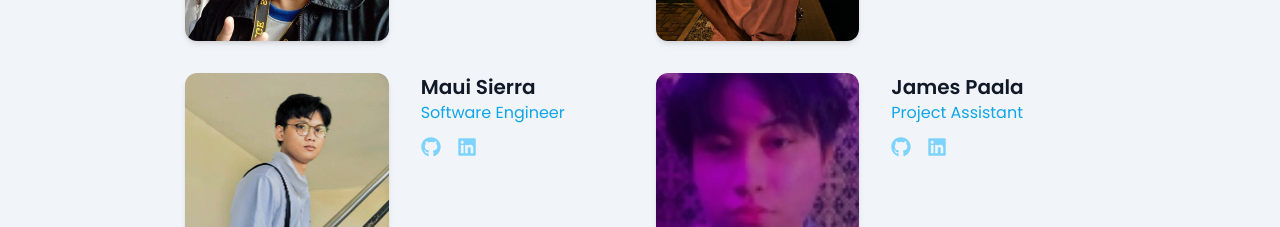
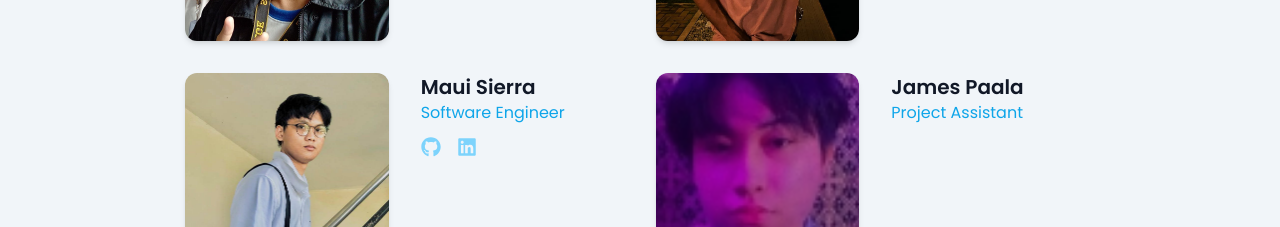
Before and after one commit to GianAndrew/pcs-company-web, a React (Vite) app: page / in a window 1280 px wide. Shown: the part 3220-3447 px from the top of the page. Built offline with nearby package versions, Linux system fonts and the light colour scheme.

Commit message:
linkedin was added for one of teamates

```diff
--- a/src/components/TeamSection.jsx
+++ b/src/components/TeamSection.jsx
@@ -24,7 +24,7 @@ const teams = [
 		img: GianImg,
 		desc: 'At a assumenda quas cum earum ut itaque commodi saepe rem aspernatur quam natus quis nihil quod, hic explicabo doloribus magnam neque, exercitationem eius sunt!',
 		github: 'https://github.com/GianAndrew',
-		linkedin: '#',
+		linkedin: 'https://www.linkedin.com/in/gian-andrew-del-rosario-b85a332aa',
 	},
 	{
 		id: 3,
@@ -41,8 +41,8 @@ const teams = [
 		title: 'Project Assistant',
 		img: JamesImg,
 		desc: 'At a assumenda quas cum earum ut itaque commodi saepe rem aspernatur quam natus quis nihil quod, hic explicabo doloribus magnam neque, exercitationem eius sunt!',
-		github: '#',
-		linkedin: '#',
+		github: '',
+		linkedin: '',
 	},
 ];
 
@@ -71,12 +71,17 @@ const TeamSection = () => {
 										<p className='text-md text-sky-500'>{team.title}</p>
 
 										<div className='mt-3 flex gap-4 text-gray-400'>
+											{team.github ? (
 												<a href={team.github} target='_blank' rel='noreferrer'>
 													<FontAwesomeIcon icon={faGithub} className={cn('w-5 h-5 text-sky-300', 'hover:text-sky-600')} />
 												</a>
+											) : null}
+
+											{team.linkedin ? (
 												<a href={team.linkedin} target='_blank' rel='noreferrer'>
 													<FontAwesomeIcon icon={faLinkedin} className={cn('w-5 h-5 text-sky-300', 'hover:text-sky-600')} />
 												</a>
+											) : null}
 										</div>
 									</div>
 								</li>
```
Lines whose indentation alone changed are shown as unchanged.
